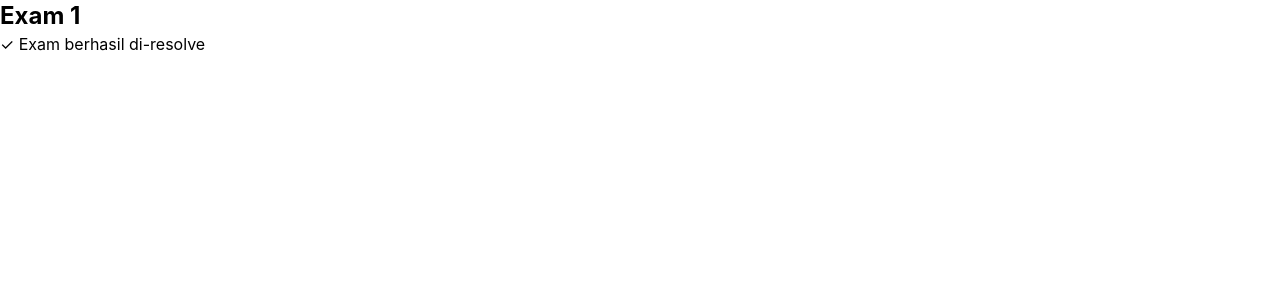
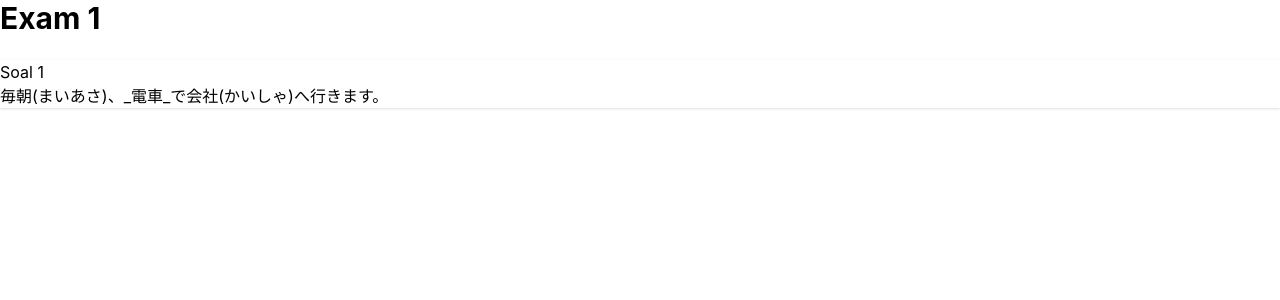
Before and after one commit to dianpriatna/jlpt-exam, a SvelteKit app: page /exam/1 in a window 1280 px wide. Shown: the top 300 px of the page. Built offline with nearby package versions, Linux system fonts and the light colour scheme; no server answers.

Commit message:
feat: render first exam question

```diff
--- a/src/routes/exam/[id]/+page.svelte
+++ b/src/routes/exam/[id]/+page.svelte
@@ -1,22 +1,38 @@
 <script>
 	import { page } from '$app/state';
+
 	import { examResolver } from '$lib/resolvers/exam';
+	import { ExamSession } from '$lib/session/exam-session';
 
 	const examId = $derived(Number(page.params.id));
 
 	const resolvedExam = $derived(examResolver.resolve(examId));
+
+	const session = $derived(resolvedExam ? new ExamSession(resolvedExam) : null);
+
+	const currentQuestion = $derived(session ? session.currentQuestion() : null);
 </script>
 
 <svelte:head>
 	<title>Exam {examId}</title>
 </svelte:head>
 
-<h1 class="text-2xl font-bold">
-	Exam {examId}
-</h1>
+<div class="space-y-6">
+	<h1 class="text-3xl font-bold">
+		Exam {examId}
+	</h1>
 
-{#if resolvedExam}
-	<p class="text-success">✓ Exam berhasil di-resolve</p>
-{:else}
-	<p class="text-error">✗ Exam tidak ditemukan</p>
-{/if}
+	{#if currentQuestion}
+		<div class="card bg-base-100 shadow">
+			<div class="card-body">
+				<h2 class="card-title">Soal 1</h2>
+
+				<p>
+					{currentQuestion.question}
+				</p>
+			</div>
+		</div>
+	{:else}
+		<div class="alert alert-error">Tidak ada soal.</div>
+	{/if}
+</div>
```
